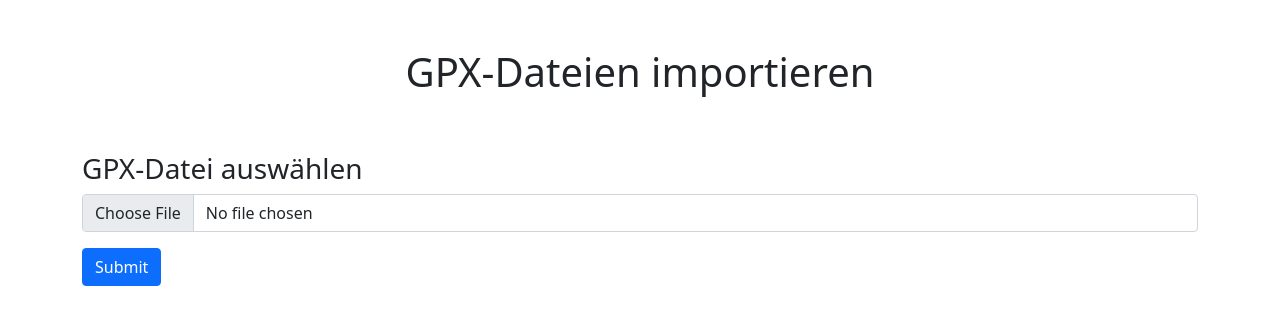
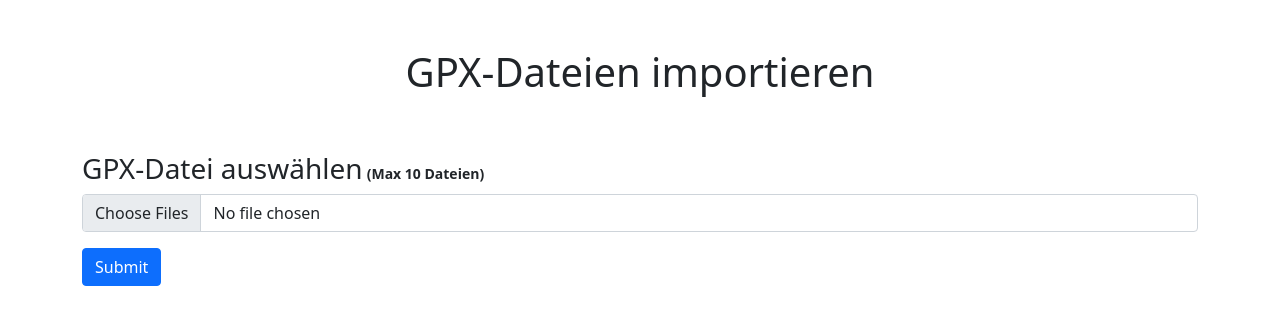
Before and after one commit to daloya3194/gpxFlaskProjekt, a Flask app: page / in a window 1280 px wide. Shown: the top 325 px of the page. Run offline with Flask 2, Linux system fonts and the light colour scheme.

Commit message:
Adding multiupload function

```diff
--- a/app.py
+++ b/app.py
@@ -7,8 +7,6 @@ import gpxpy.gpx
 from werkzeug.utils import secure_filename
 
 app = Flask(__name__)
-
-# app.config['SQLALCHEMY_DATABASE_URI'] = 'mysql+pymysql://u345760943_gpx_flask_proj:@Test_laravel3194@185.224.138.28/u345760943_gpx_flask_proj'
 
 app.config['SQLALCHEMY_DATABASE_URI'] = 'sqlite:///database.db'
 app.config['SQLALCHEMY_TRACK_MODIFICATIONS'] = False
@@ -21,62 +19,72 @@ app.config['UPLOAD_FOLDER'] = 'C:/Users/DALOYA/PycharmProjects/gpxFlaskProjekt/u
 def index():  # put application's code here
     if request.method == 'POST':
 
-        input_file = request.files['file']
+        input_files = request.files.getlist('files[]')
 
-        file_path = os.path.join(app.config['UPLOAD_FOLDER'], secure_filename(input_file.filename))
+        if len(input_files) > 10:
+            print('MAX 10 DATEIEN')
+            return redirect('/')
 
-        infos = input_file.filename.split('_')
+        for input_file in input_files:
+            if input_file.filename[-4:] != '.gpx':
+                print('NUR GPX DATEIEN SIND ERLAUBT')
+                return redirect('/')
 
-        fahrer_vorname = infos[0]
-        fahrer_name = infos[0]
-        fahrzeug_polkz = infos[1]
-        dateiname_ohne_extension = input_file.filename[0:-4]
+        for input_file in input_files:
+            file_path = os.path.join(app.config['UPLOAD_FOLDER'], secure_filename(input_file.filename))
 
-        fahrer = Fahrer.query.filter_by(vorname=fahrer_vorname, name=fahrer_name).first()
-        if fahrer is None:
-            fahrer_to_save = Fahrer(vorname=fahrer_vorname, name=fahrer_name)
-            db.session.add(fahrer_to_save)
-            db.session.flush()
-            db.session.commit()
-            fahrer_id = fahrer_to_save.fid
-        else:
-            fahrer_id = fahrer.fid
+            infos = input_file.filename.split('_')
 
-        fahrzeug = Fahrzeug.query.filter_by(polkz=fahrzeug_polkz).first()
-        if fahrzeug is None:
-            fahrzeug_to_save = Fahrzeug(polkz=fahrzeug_polkz)
-            db.session.add(fahrzeug_to_save)
-            db.session.flush()
-            db.session.commit()
-            fahrzeug_id = fahrzeug_to_save.fzid
-        else:
-            fahrzeug_id = fahrzeug.fzid
+            fahrer_vorname = infos[0]
+            fahrer_name = infos[0]
+            fahrzeug_polkz = infos[1]
+            dateiname_ohne_extension = input_file.filename[0:-4]
 
-        fahrt = Fahrt.query.filter_by(dateiname=dateiname_ohne_extension).first()
-        if fahrt is None:
-            fahrt_to_save = Fahrt(dateiname=dateiname_ohne_extension, fid=fahrer_id, fzid=fahrzeug_id)
-            db.session.add(fahrt_to_save)
-            db.session.flush()
-            db.session.commit()
-            fahrt_id = fahrt_to_save.ftid
+            fahrer = Fahrer.query.filter_by(vorname=fahrer_vorname, name=fahrer_name).first()
+            if fahrer is None:
+                fahrer_to_save = Fahrer(vorname=fahrer_vorname, name=fahrer_name)
+                db.session.add(fahrer_to_save)
+                db.session.flush()
+                db.session.commit()
+                fahrer_id = fahrer_to_save.fid
+            else:
+                fahrer_id = fahrer.fid
 
-            input_file.save(file_path)
-            gpx_file = open(file_path, 'r')
+            fahrzeug = Fahrzeug.query.filter_by(polkz=fahrzeug_polkz).first()
+            if fahrzeug is None:
+                fahrzeug_to_save = Fahrzeug(polkz=fahrzeug_polkz)
+                db.session.add(fahrzeug_to_save)
+                db.session.flush()
+                db.session.commit()
+                fahrzeug_id = fahrzeug_to_save.fzid
+            else:
+                fahrzeug_id = fahrzeug.fzid
 
-            gpx = gpxpy.parse(gpx_file)
+            fahrt = Fahrt.query.filter_by(dateiname=dateiname_ohne_extension).first()
+            if fahrt is None:
+                fahrt_to_save = Fahrt(dateiname=dateiname_ohne_extension, fid=fahrer_id, fzid=fahrzeug_id)
+                db.session.add(fahrt_to_save)
+                db.session.flush()
+                db.session.commit()
+                fahrt_id = fahrt_to_save.ftid
 
-            for track in gpx.tracks:
-                for segment in track.segments:
-                    for point in segment.points:
-                        print('SAVING...')
-                        fahrtpunkt = Fahrtpunkt(lat=point.latitude, lon=point.longitude, ele=point.elevation,
-                                                zeitstempel=point.time, ftid=fahrt_id)
-                        db.session.add(fahrtpunkt)
-                        db.session.commit()
+                input_file.save(file_path)
+                gpx_file = open(file_path, 'r')
 
-            print('SUCCESS')
-        else:
-            print('ERROR')
+                gpx = gpxpy.parse(gpx_file)
+
+                for track in gpx.tracks:
+                    for segment in track.segments:
+                        for point in segment.points:
+                            print('UPLOADING...')
+                            fahrtpunkt = Fahrtpunkt(lat=point.latitude, lon=point.longitude, ele=point.elevation,
+                                                    zeitstempel=point.time, ftid=fahrt_id)
+                            db.session.add(fahrtpunkt)
+                            db.session.commit()
+
+                print('SUCCESS')
+            else:
+                print('ERROR')
 
         return redirect('/')
     else:
--- a/templates/index.html
+++ b/templates/index.html
@@ -13,8 +13,9 @@
         <br>
 
         <form action="" method="post" enctype="multipart/form-data">
-            <label for="file" class="form-label h3">GPX-Datei auswählen</label>
-            <input type="file" class="form-control" name="file" id="file" accept=".gpx" required>
+            <label for="files" class="form-label h3">GPX-Datei auswählen</label>
+            <small class="fw-bold">(Max 10 Dateien)</small>
+            <input type="file" class="form-control" name="files[]" id="files" accept=".gpx" multiple required>
             <button type="submit" class="btn btn-primary mt-3">Submit</button>
         </form>
 
```
Also changed, not shown: database.db, 4 other files.
